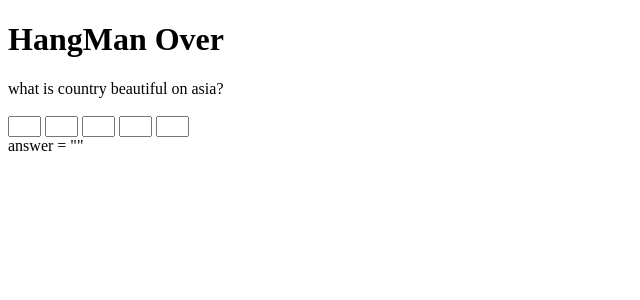
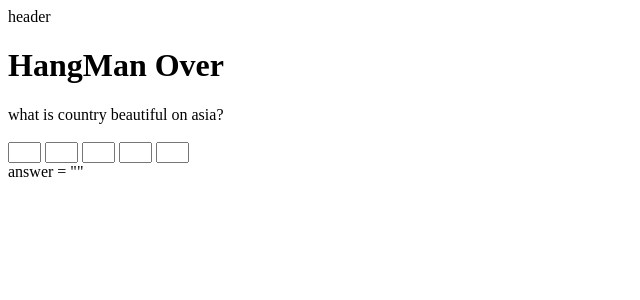
Before and after one commit to khajer/hangman_web3, a SvelteKit app in the folder client/: page / in a window 1280 px wide. Shown: the top 300 px of the page, without its empty margins (0-640 px from the left). Built offline with nearby package versions, Linux system fonts and the light colour scheme.

Commit message:
add header

```diff
--- a/client/src/routes/+page.svelte
+++ b/client/src/routes/+page.svelte
@@ -1,4 +1,6 @@
 <script>
+    import Header from "./header.svelte";
+
     const BACKSPACE_KEY = 8;
     const ANSWER_WORDS = "japan";
     var textfield = "";
@@ -81,6 +83,7 @@
     }
 </script>
 
+<Header />
 <h1>HangMan Over</h1>
 what is country beautiful on asia?
 <br />
--- /dev/null
+++ b/client/src/routes/header.svelte
@@ -0,0 +1,4 @@
+<script>
+</script>
+
+<div>header</div>
```
